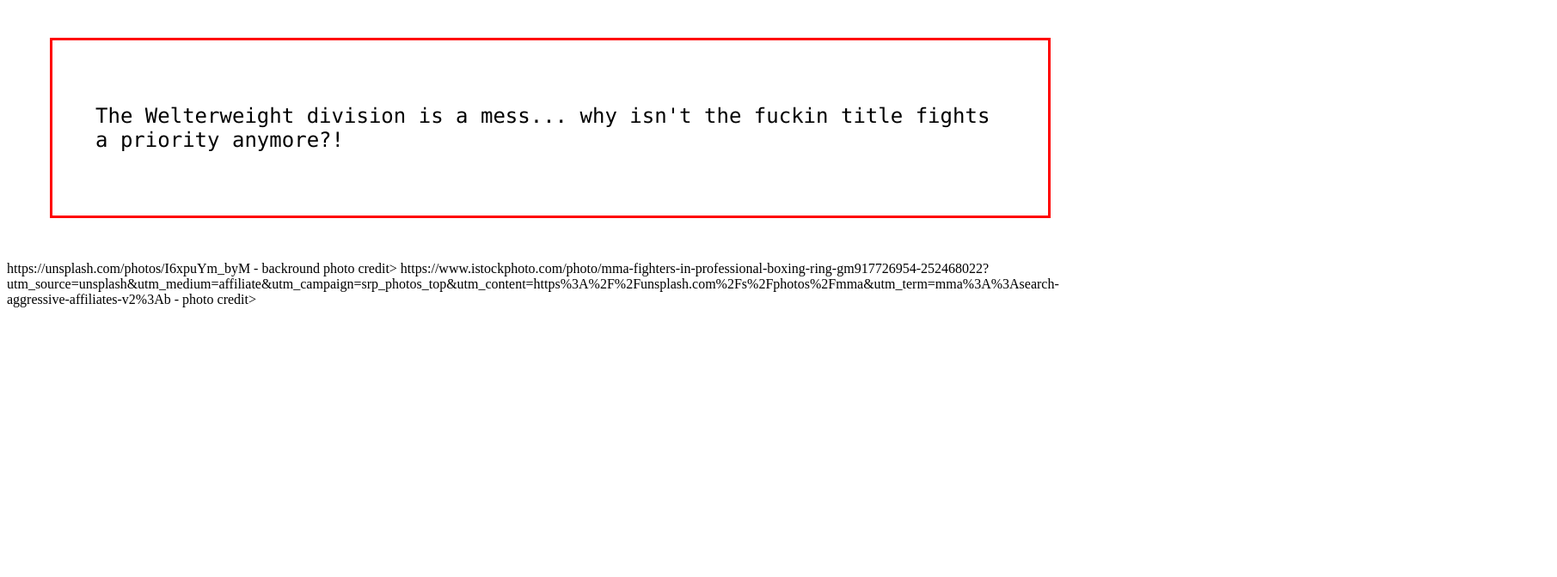
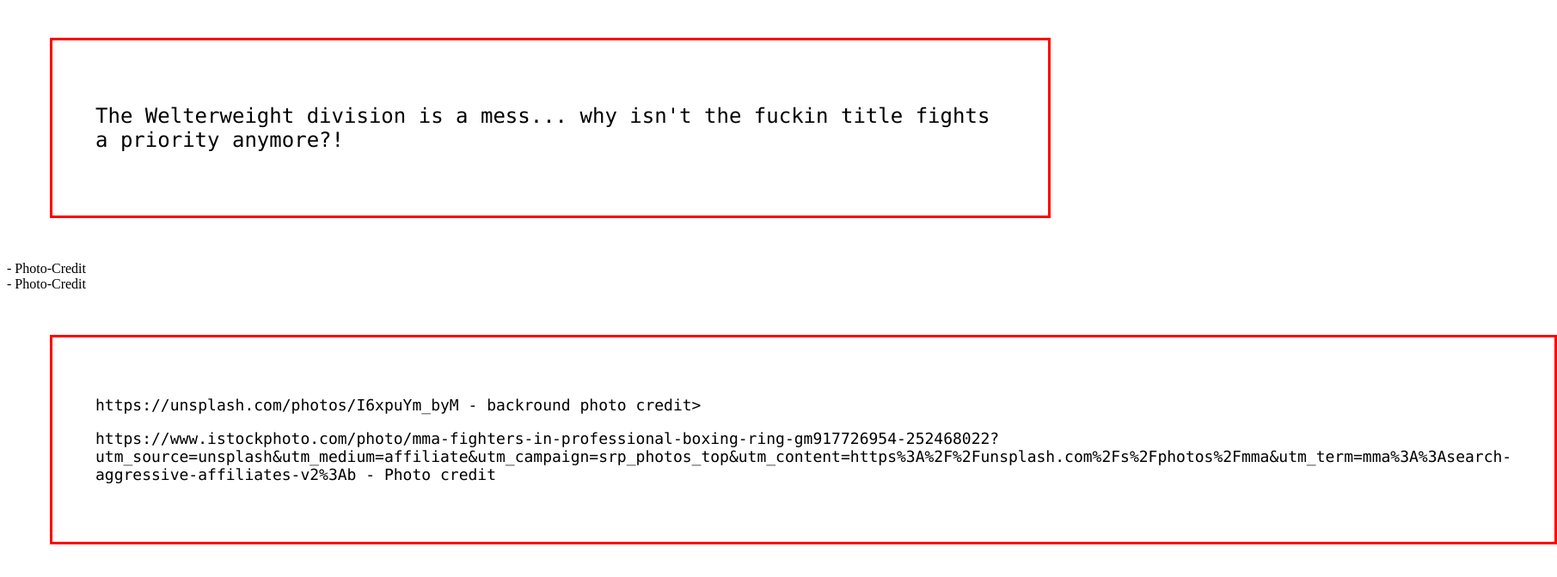
Before and after one commit to Jack45455/mma-goats, a website: page mma-news/index.html in a window 1280 px wide. Shown: the part 896-1568 px from the top of the page at 86% size, 1811 px wide, since content can reach past the window. Before the commit the page ends 1270 px from the top, so only its background shows below. Drawn offline with Linux system fonts and the light colour scheme.

Commit message:
Added photo credit at the bottom and made it fit  the theme idk

```diff
--- a/mma-news/index.html
+++ b/mma-news/index.html
@@ -101,7 +101,18 @@
   </div>
 </p>
 
+<div class="Chael the Bad Guy Sonnen">
+  - Photo-Credit
+</div>
 
-<p>https://unsplash.com/photos/I6xpuYm_byM - backround photo credit>
-  https://www.istockphoto.com/photo/mma-fighters-in-professional-boxing-ring-gm917726954-252468022?utm_source=unsplash&utm_medium=affiliate&utm_campaign=srp_photos_top&utm_content=https%3A%2F%2Funsplash.com%2Fs%2Fphotos%2Fmma&utm_term=mma%3A%3Asearch-aggressive-affiliates-v2%3Ab
-  - photo credit></p>
+<div class="Chael the Bad Guy Sonnen">
+  - Photo-Credit
+</div>
+
+  <div class="fighter-summary">
+    <p>https://unsplash.com/photos/I6xpuYm_byM - backround photo credit>
+    </p>
+    <P>  https://www.istockphoto.com/photo/mma-fighters-in-professional-boxing-ring-gm917726954-252468022?utm_source=unsplash&utm_medium=affiliate&utm_campaign=srp_photos_top&utm_content=https%3A%2F%2Funsplash.com%2Fs%2Fphotos%2Fmma&utm_term=mma%3A%3Asearch-aggressive-affiliates-v2%3Ab
+          - Photo credit
+    </P>
+  </div>
```
Also changed, not shown: fight-reviews/index.html (+11 -0 lines), index.html (+12 -1 lines), upcoming-fights/index.html (+11 -0 lines), css.html (line endings or trailing spaces).
